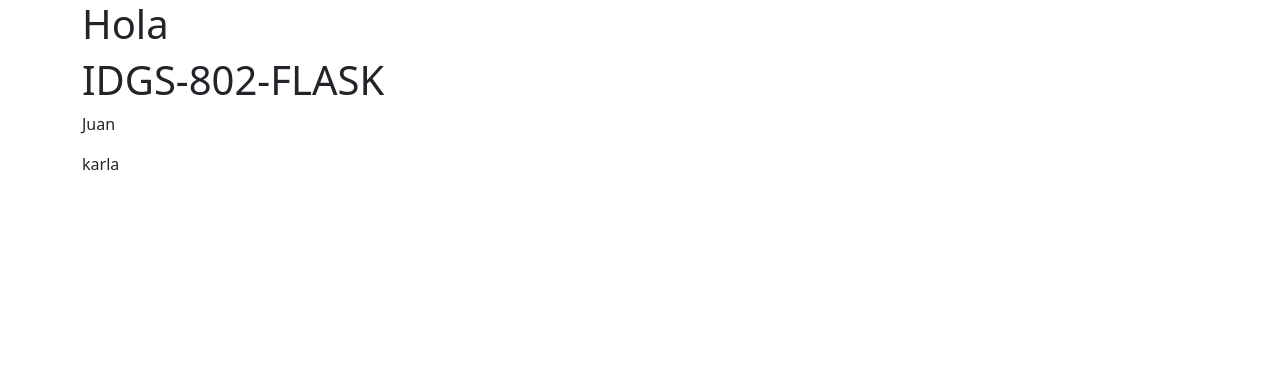
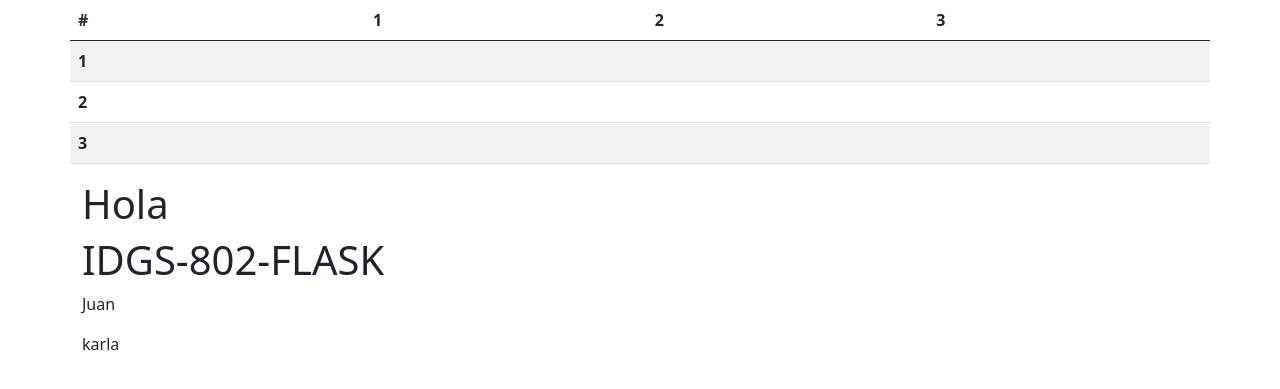
Before and after one commit to IDGS-802-23002189/IntroFlask, a Flask app: page / in a window 1280 px wide. Shown: the top 389 px of the page. Run offline with Flask 3, Linux system fonts and the light colour scheme; lists and menus that the app fills with data are empty.

Commit message:
Templates(corregido)

```diff
--- a/templates/index.html
+++ b/templates/index.html
@@ -9,6 +9,36 @@
 <body>
 <div class="container">
     <div class="row">
+        <table class="table table-striped">
+             <thead>
+    <tr>
+      <th scope="col">#</th>
+      <th scope="col">1</th>
+      <th scope="col">2</th>
+      <th scope="col">3</th>
+    </tr>
+  </thead>
+  <tbody>
+    <tr>
+      <th scope="row">1</th>
+      <td></td>
+      <td></td>
+      <td></td>
+    </tr>
+    <tr>
+      <th scope="row">2</th>
+      <td></td>
+      <td></td>
+      <td></td>
+    </tr>
+    <tr>
+      <th scope="row">3</th>
+      <td></td>
+      <td></td>
+      <td></td>
+    </tr>
+  </tbody>
+</table>
     <h1>Hola</h1>
     <h1>{{titulo}}</h1>
     {% for usuario in lista %}
```
